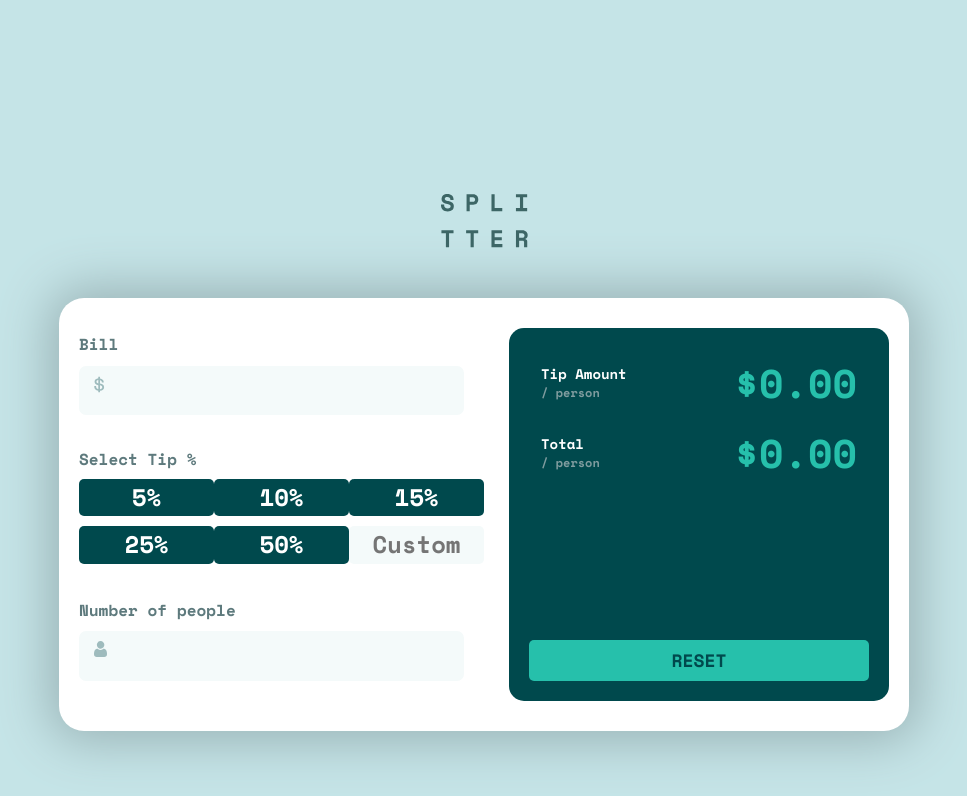
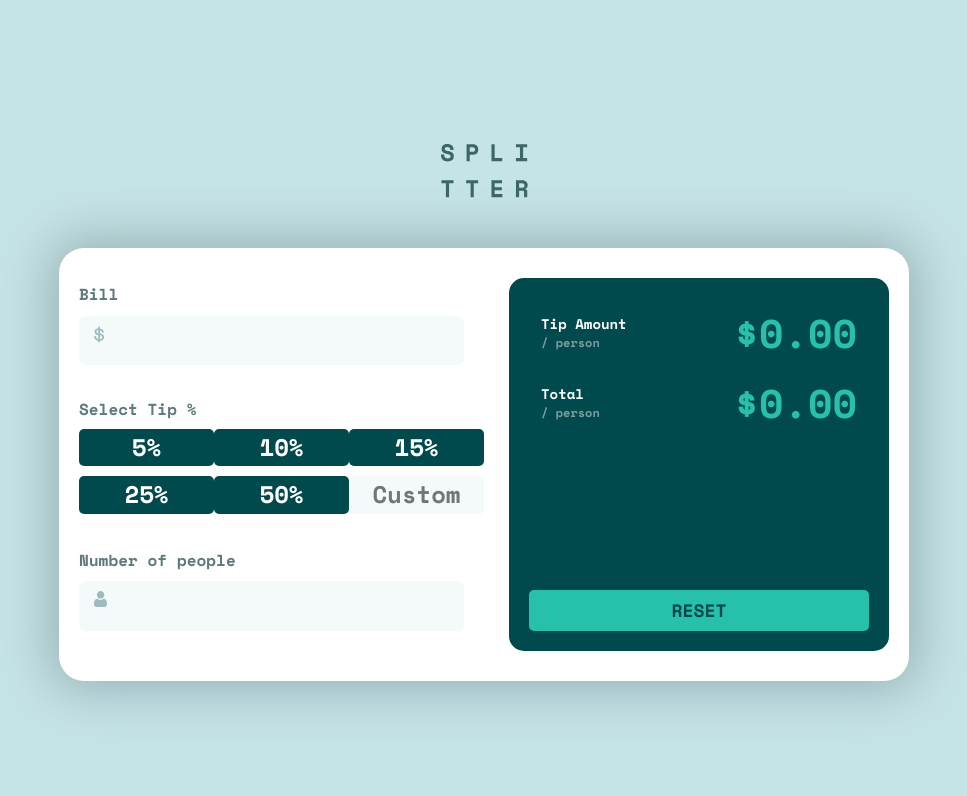
Before and after one commit to Bhimgouda/tip-calculator-app, a website built with Parcel: page index.html in a window 1280 px wide. Shown: the whole page, without its empty margins (156-1123 px from the left). Built offline with nearby package versions, Linux system fonts and the light colour scheme.

Commit message:
layout issues resolved

```diff
--- a/css/styles.css
+++ b/css/styles.css
@@ -239,8 +239,6 @@ input::-webkit-inner-spin-button, input::-webkit-outer-spin-button{
     .container{
         max-width: 900px;
         margin: 0 auto;
-        position: relative;
-        top: 50px;
     }
 
     .input-group{
```
